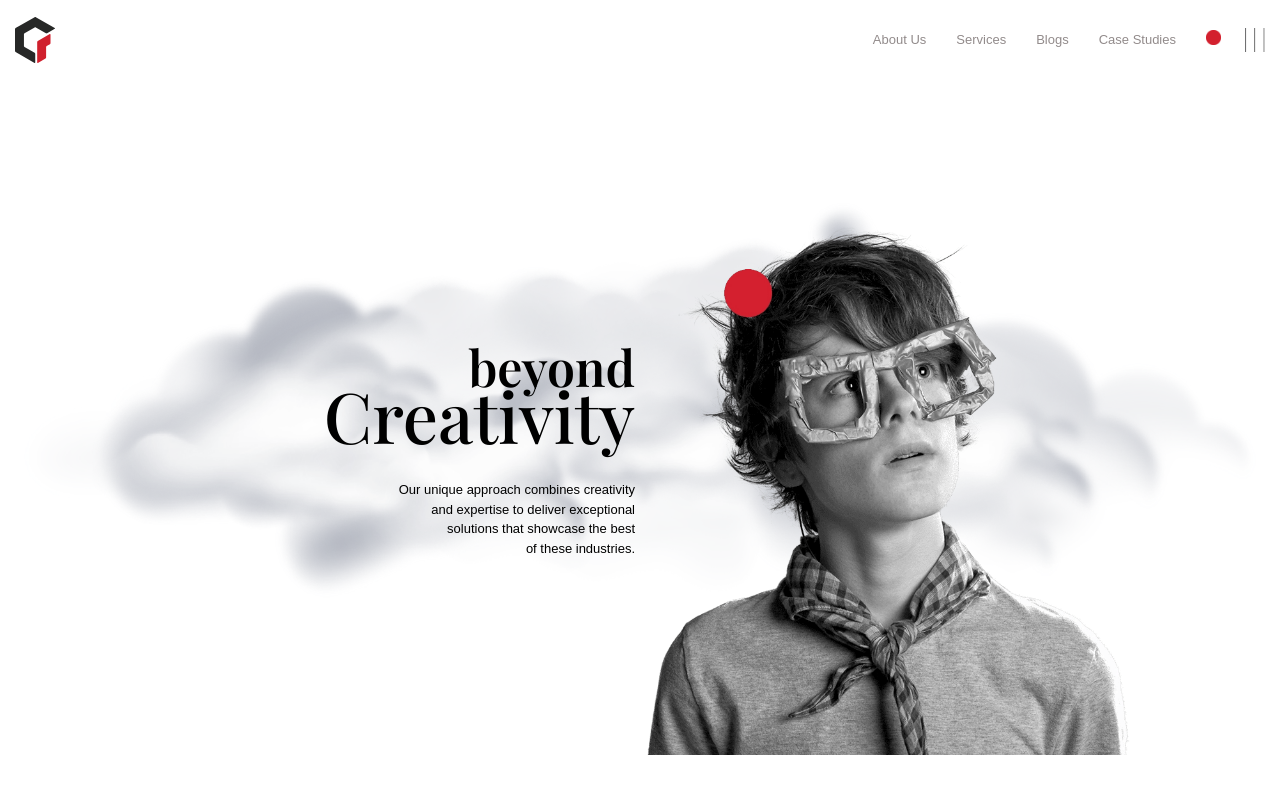
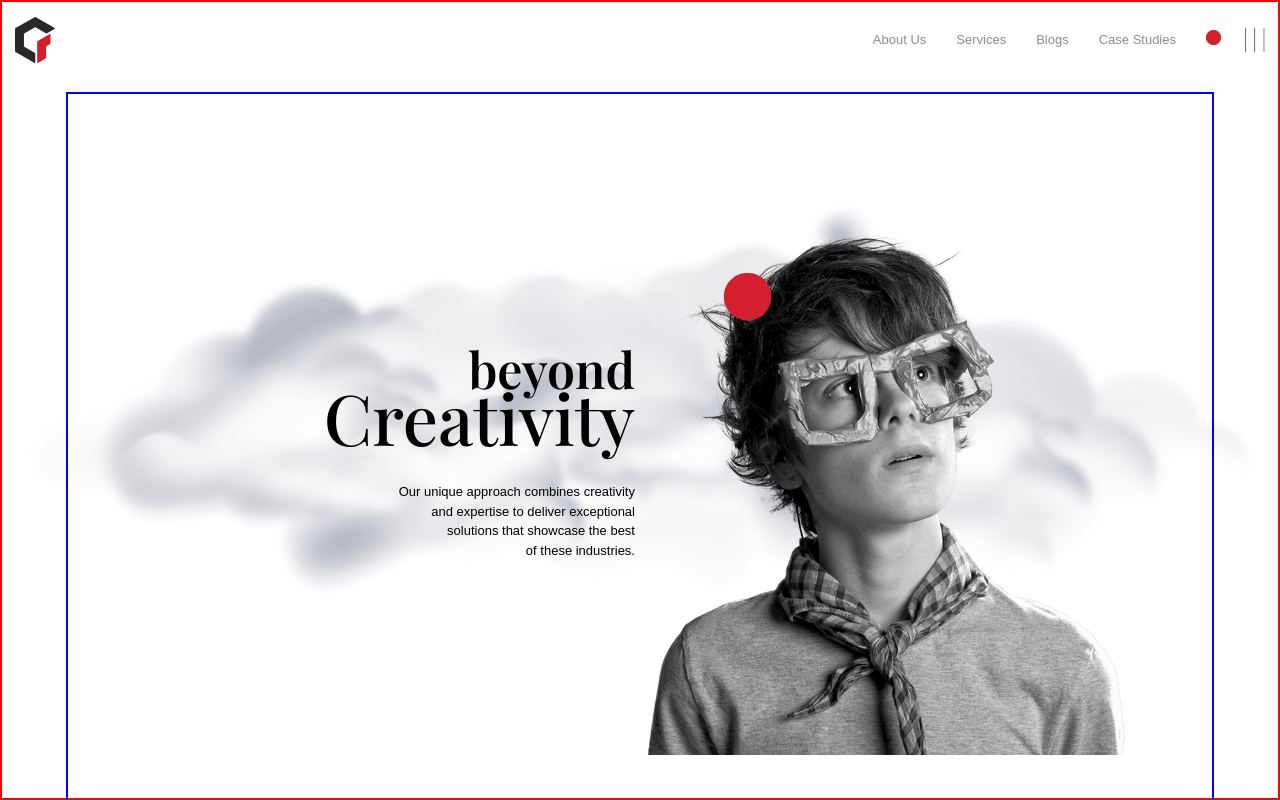
Before and after one commit to ShafqaatCode/FramerUi, a React (Vite) app: page / in a window 1280 px wide. Built offline with nearby package versions, Linux system fonts and the light colour scheme; a web font is replaced by a local one.

Commit message:
now check out

```diff
--- a/src/Components/Hero.tsx
+++ b/src/Components/Hero.tsx
@@ -9,7 +9,7 @@ const HeroContainer = styled.div`
     display: flex;
     align-items: center;
     justify-content: center;
-    /* border:2px solid red; */
+    border:2px solid red;
     height: 100vh;
     /* position: relative; */
 
@@ -17,7 +17,7 @@ const HeroContainer = styled.div`
 `
 const BackgroundContainer = styled.div`
     display: flex;
-    /* border: 2px solid blue; */
+    border: 2px solid blue;
     height: 100vh;
     align-items: center;
     justify-content: center;
@@ -72,14 +72,14 @@ const BackgroundContainer = styled.div`
             letter-spacing: none;
 
 
-                    }}
+                    }
 
         @media (max-width: 800px) {
             top: 8%;
         left: 35%;
 
             span{
-                font-size: 60px;
+                font-size: 50px;
                 letter-spacing: none;
             }
     }
```
